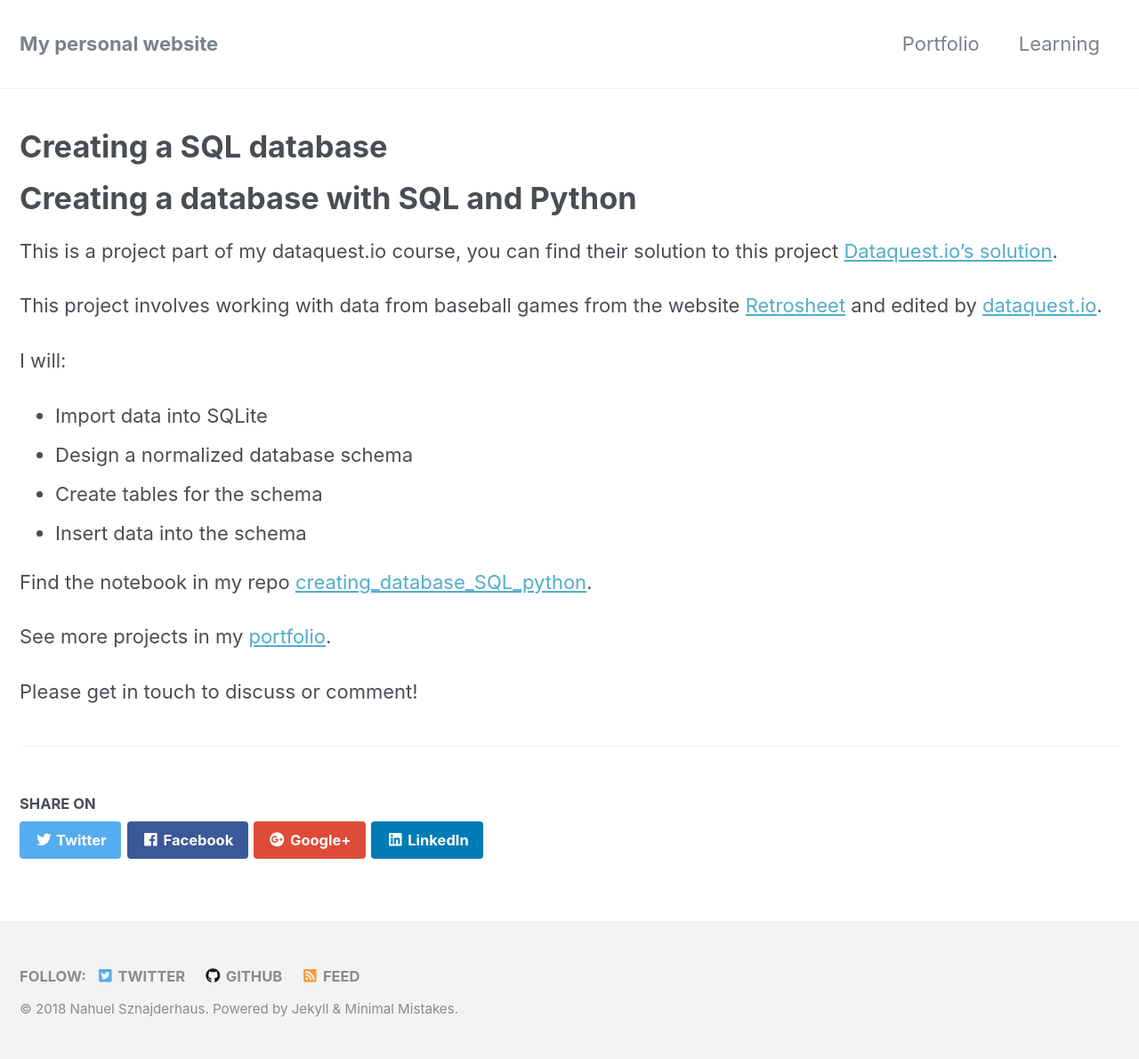
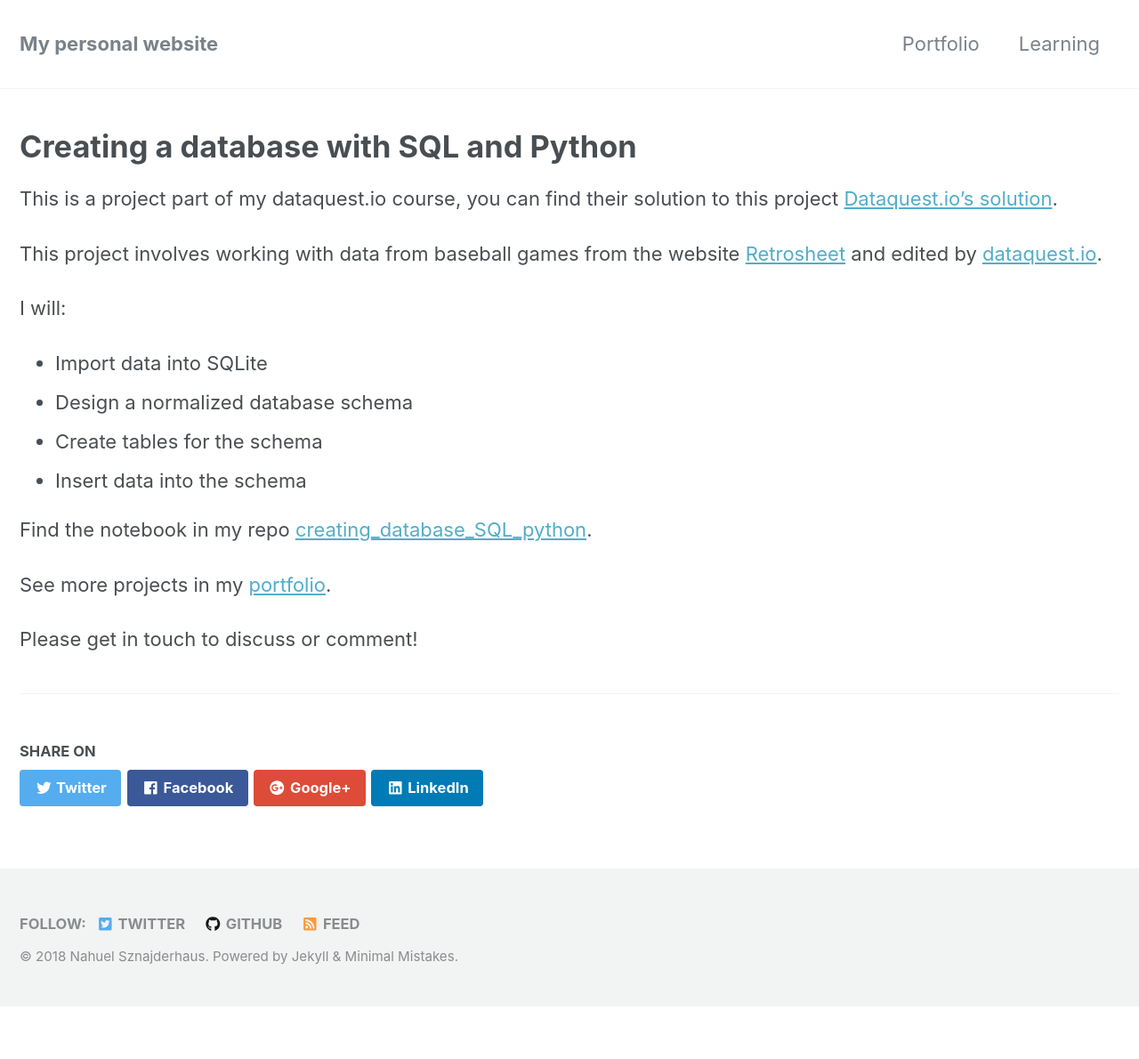
Before and after one commit to nahusznaj/nahusznaj.github.io, a Jekyll site: the page built from _posts/projects/2018-09-30-creating-a-sql-databse.md, in a window 1280 px wide. Shown: the whole page at 89% size. Built offline with Jekyll 4.4.1, drawn with Linux system fonts in a browser that asks for light colours; nearby versions of some CDN libraries; after the commit the page ends 1131 px from its top, so only the background shows below that; some of the changed lines change nothing that is shown.

Commit message:
Update 2018-09-30-creating-a-sql-databse.md

```diff
--- a/_posts/projects/2018-09-30-creating-a-sql-databse.md
+++ b/_posts/projects/2018-09-30-creating-a-sql-databse.md
@@ -1,6 +1,6 @@
 ---
 layout: article
-title: Creating a SQL database
+title: Creating a database with SQL and Python
 categories: projects
 modified: 2018-09-30T00:28:11-04:00
 tags: [python, dataquest, sqlite, database]
@@ -9,9 +9,6 @@ share: true
 read_time: true
 
 ---
-
-
-# Creating a database with SQL and Python
 
 This is a project part of my dataquest.io course, you can find their solution to this project [Dataquest.io's solution](https://github.com/dataquestio/solutions/blob/master/Mission193Solutions.ipynb).
 
```
